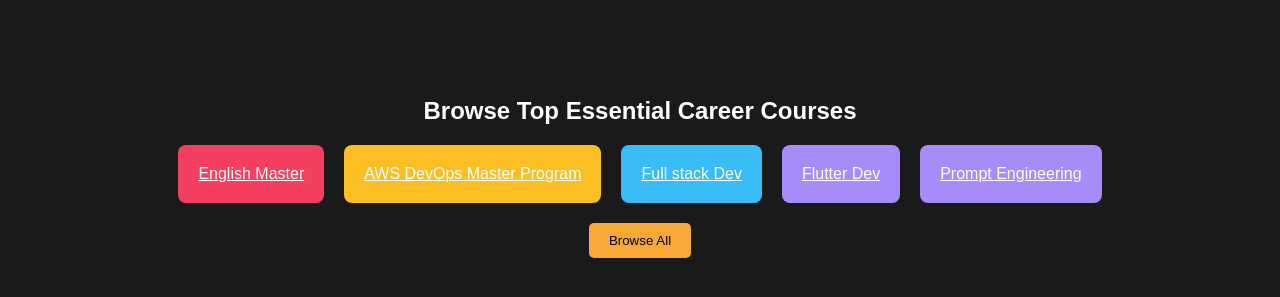
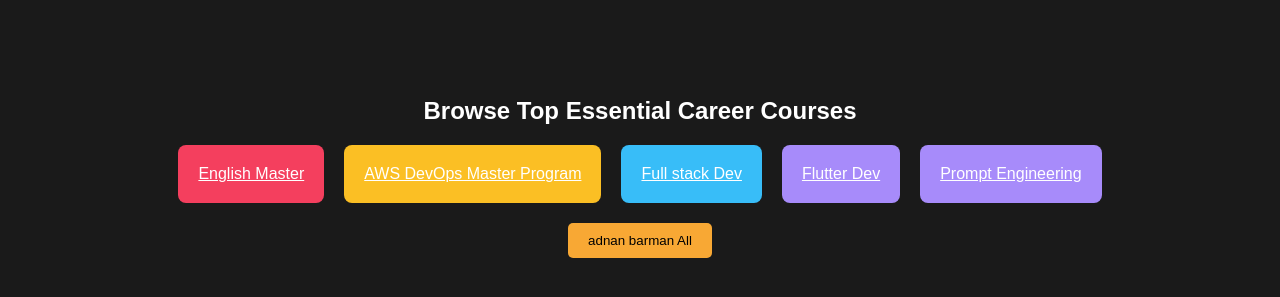
Before and after one commit to CodeOpsofficial/CodeOpsofficial, a plain HTML site: page index.html in a window 1280 px wide. Shown: the part 683-980 px from the top of the page. Drawn offline with Linux system fonts and the light colour scheme.

Commit message:
Update index.html

```diff
--- a/index.html
+++ b/index.html
@@ -326,7 +326,7 @@ color: #fff;
                     <a href="./flutter (1).pdf"class="aws3"><div class="course-box practical">Flutter Dev </div></a>
                     <a href="./prompt-engineering.pdf"class="aws4"><div class="course-box practical">Prompt Engineering</div></a>
                 </div>
-                <button class="browse-all">Browse All</button>
+                <button class="browse-all">adnan barman All</button>
 
         </main>
     </div>
```
